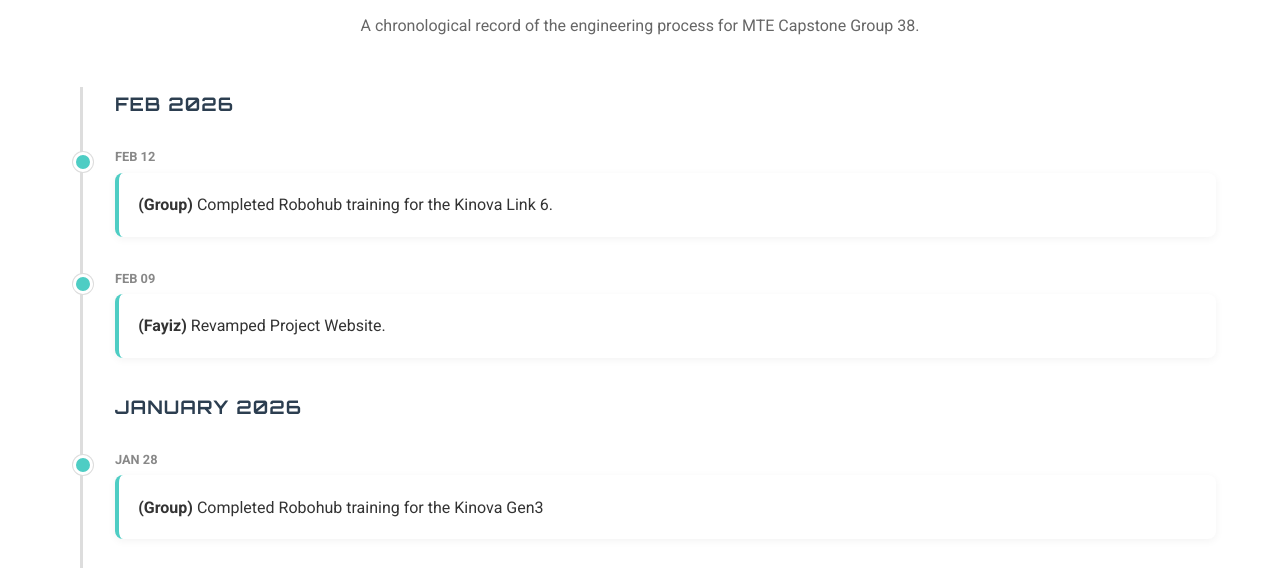
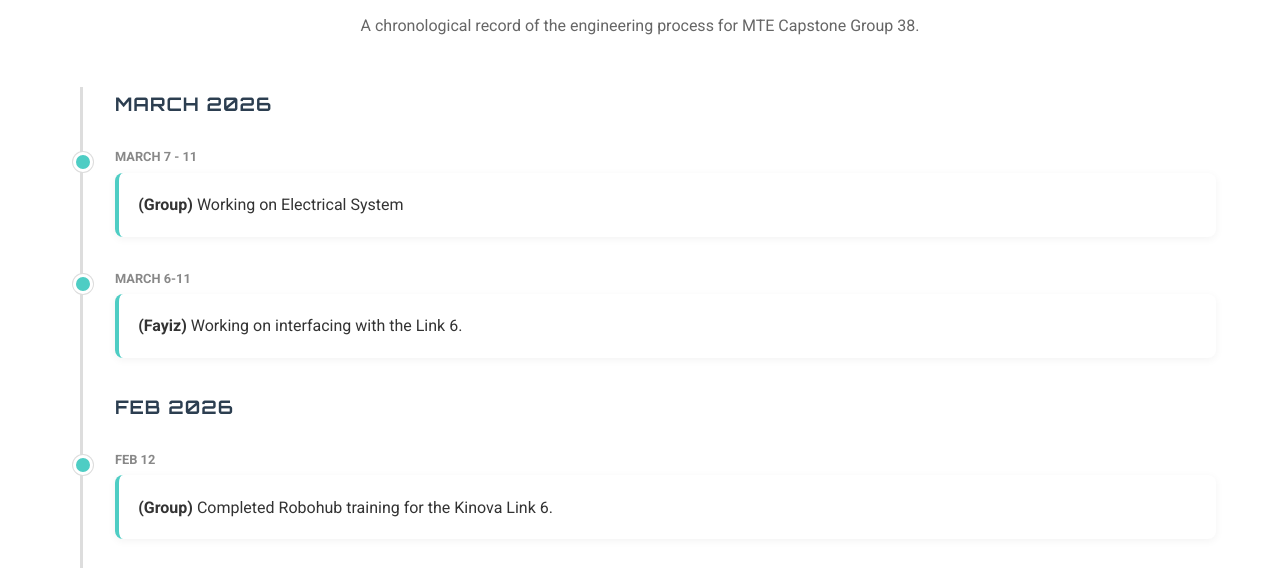
Before and after one commit to uwmtecapstone38/Capstone-design-log, a plain HTML site: page logs.html in a window 1280 px wide. Shown: the part 222-790 px from the top of the page. Drawn offline with Linux system fonts and the light colour scheme.

Commit message:
Update logs.html

```diff
--- a/logs.html
+++ b/logs.html
@@ -32,6 +32,15 @@
         <div class="timeline">
 
             <div class="timeline-month">
+                <h3>March 2026</h3>
+                <div class="entry">
+                    <span class="date">March 7 - 11</span>
+                    <div class="content"><strong>(Group)</strong> Working on Electrical System</div>
+                </div>
+                <div class="entry">
+                    <span class="date">March 6-11 </span>
+                    <div class="content"><strong>(Fayiz)</strong> Working on interfacing with the Link 6.</div>
+                </div>
                 <h3>Feb 2026</h3>
                 <div class="entry">
                     <span class="date">Feb 12</span>
```
